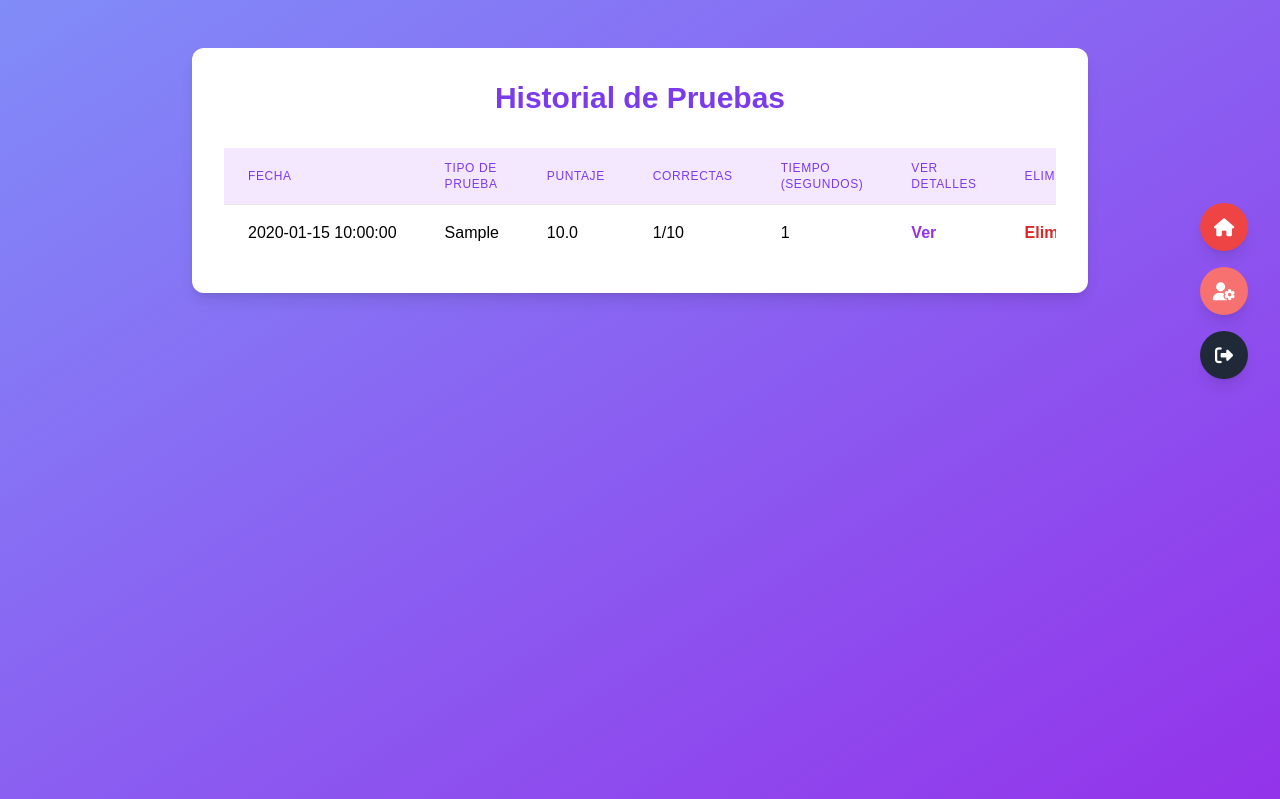
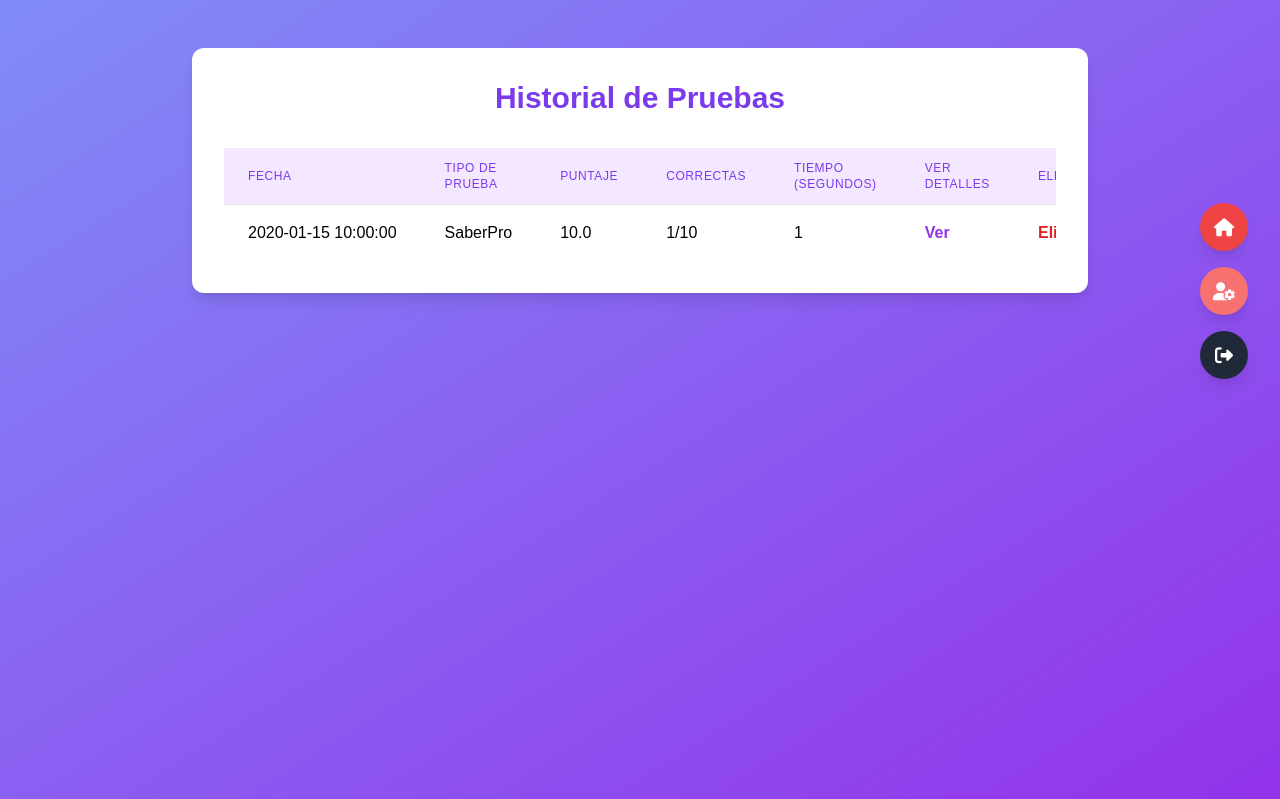
Before and after one commit to Sebastianl1232/Pro-Simu, a Flask app: page /history in a window 1280 px wide. Shown: the part 64-863 px from the top of the page. Run offline with Flask 3, Linux system fonts and the light colour scheme; a user stored in the database is signed in; tables that the repository leaves empty hold one stand-in row (values such as "Sample post"); some libraries are stand-ins or nearby versions.

Commit message:
Reemplazar el tipo de prueba dinámico por un valor fijo "SaberPro" en el historial de pruebas

```diff
--- a/templates/history.html
+++ b/templates/history.html
@@ -21,7 +21,7 @@
                     {% for result in results %}
                     <tr class="hover:bg-purple-50 transition">
                         <td class="px-6 py-4 whitespace-nowrap">{{ result.completed_at }}</td>
-                        <td class="px-6 py-4 whitespace-nowrap">{{ result.test_type }}</td>
+                        <td class="px-6 py-4 whitespace-nowrap">SaberPro</td>
                         <td class="px-6 py-4 whitespace-nowrap">{{ result.score }}</td>
                         <td class="px-6 py-4 whitespace-nowrap">{{ result.correct_answers }}/{{ result.total_questions }}</td>
                         <td class="px-6 py-4 whitespace-nowrap">{{ result.time_taken }}</td>
```
